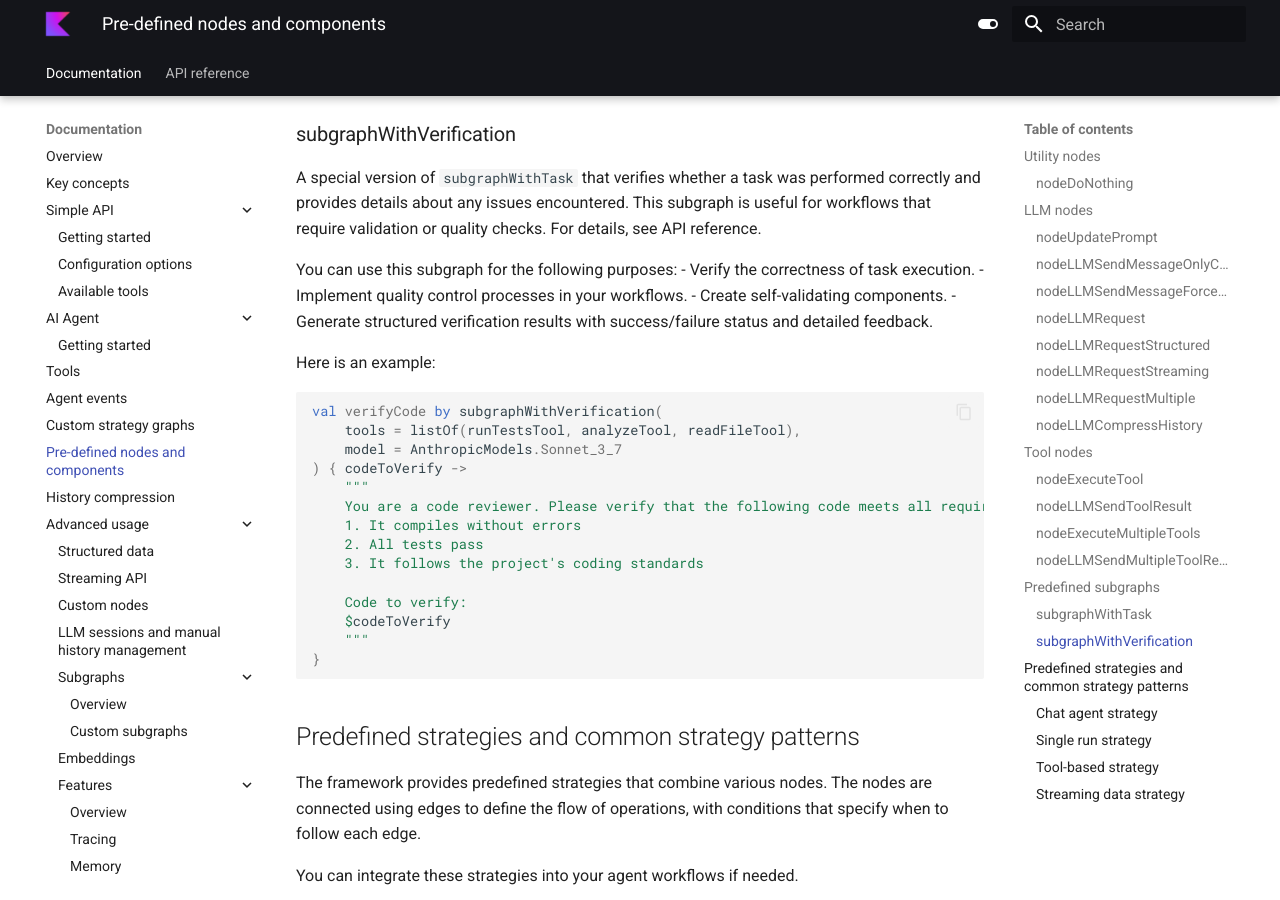
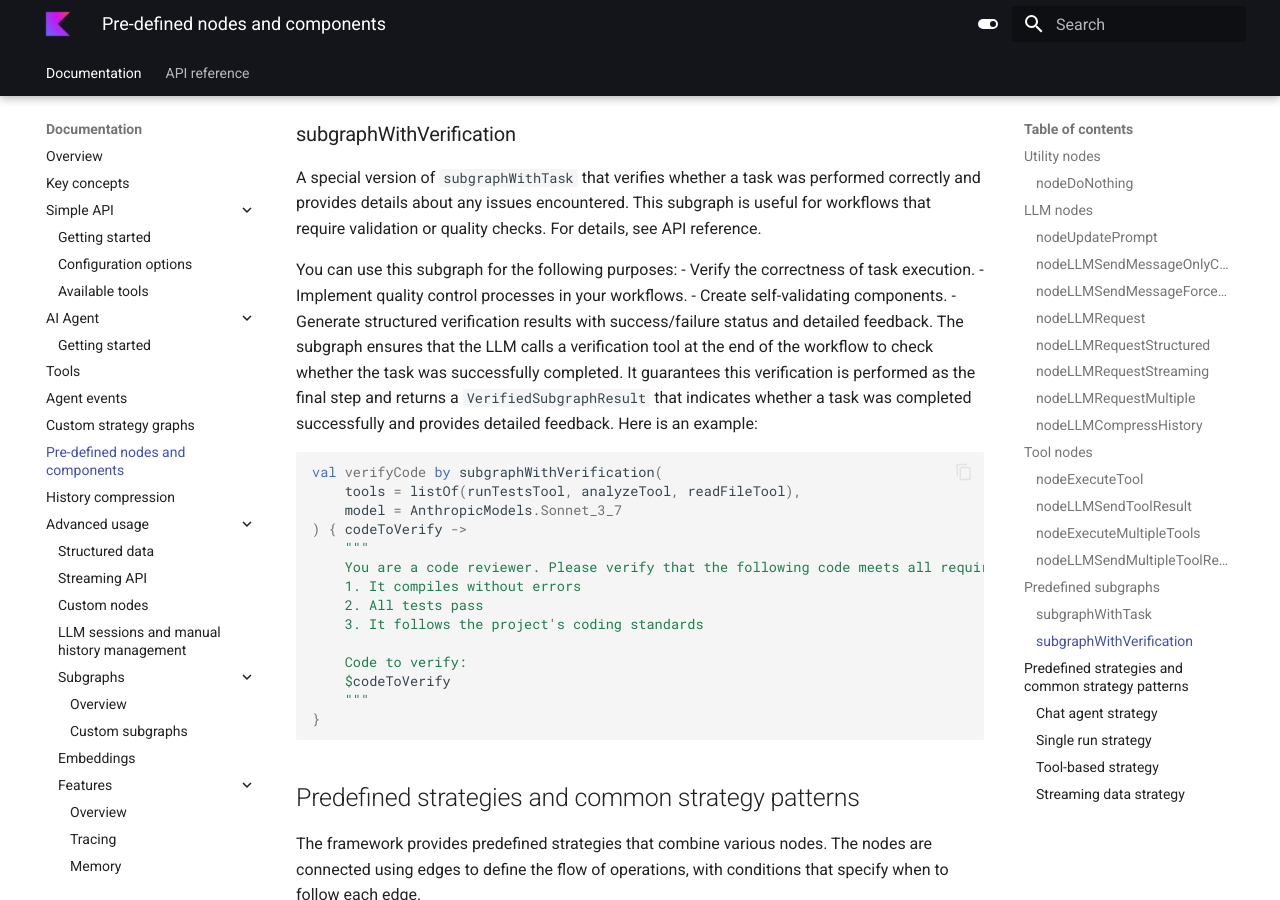
Before and after one commit to JetBrains/koog-docs, an MkDocs documentation site: the page built from docs/nodes-and-components.md, in a window 1280 px wide and 900 px high, scrolled down 5781 px. Built offline with MkDocs 1.6.1 and Material for MkDocs 9.7.7, drawn with Linux system fonts in a browser that asks for light colours.

Commit message:
Update docs/nodes-and-components.md

````diff
--- a/docs/nodes-and-components.md
+++ b/docs/nodes-and-components.md
@@ -244,7 +244,7 @@ You can use this subgraph for the following purposes:
 - Implement quality control processes in your workflows.
 - Create self-validating components.
 - Generate structured verification results with success/failure status and detailed feedback.
-
+The subgraph ensures that the LLM calls a verification tool at the end of the workflow to check whether the task was successfully completed. It guarantees this verification is performed as the final step and returns a `VerifiedSubgraphResult` that indicates whether a task was completed successfully and provides detailed feedback.
 Here is an example:
 
 ```kotlin
````
